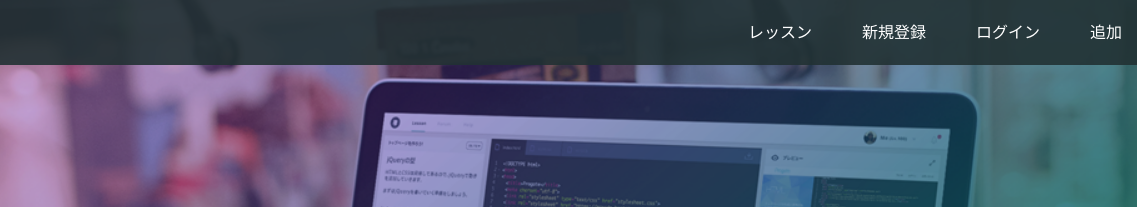
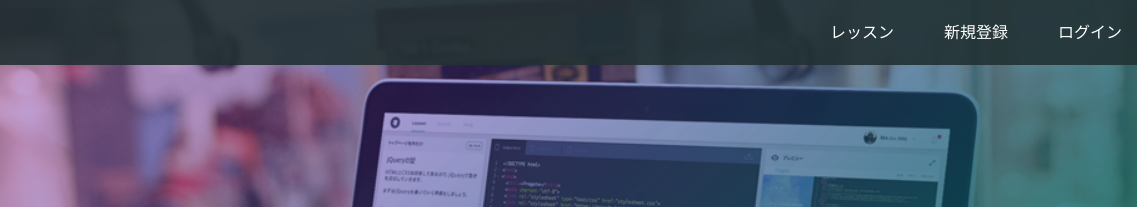
Before and after one commit to ibaraki-tk/github.io, a plain HTML site: page index.html in a window 1280 px wide. Shown: the top 207 px of the page, 143-1280 px from the left. Drawn offline with Linux system fonts and the light colour scheme.

Commit message:
Update index.html

```diff
--- a/index.html
+++ b/index.html
@@ -18,7 +18,6 @@
         <a href="#">レッスン</a>
         <a href="#">新規登録</a>
         <a href="#" class="login">ログイン</a>
-        <a href="#">追加</a>
       </div>
     </div>
   </header>
```
